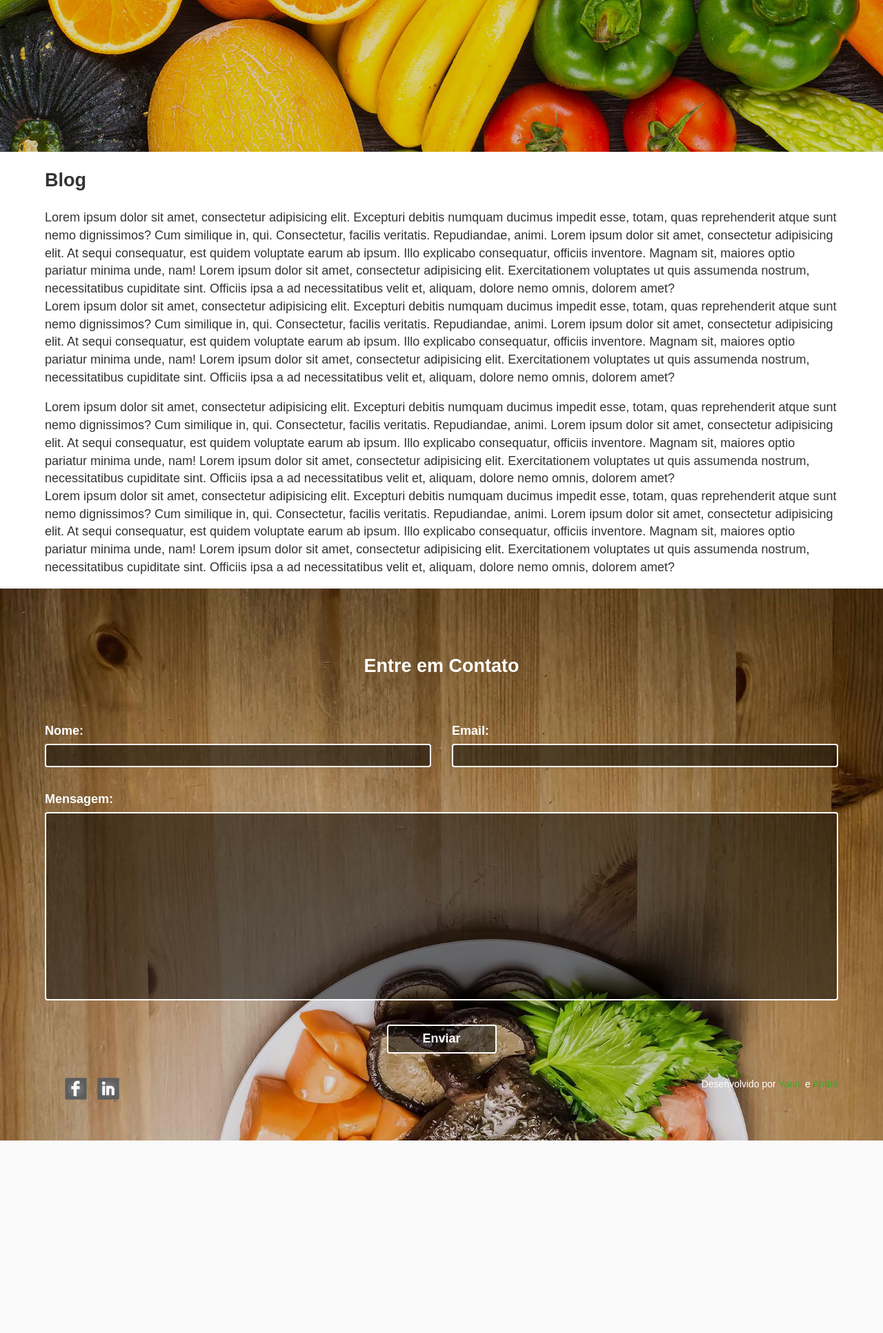
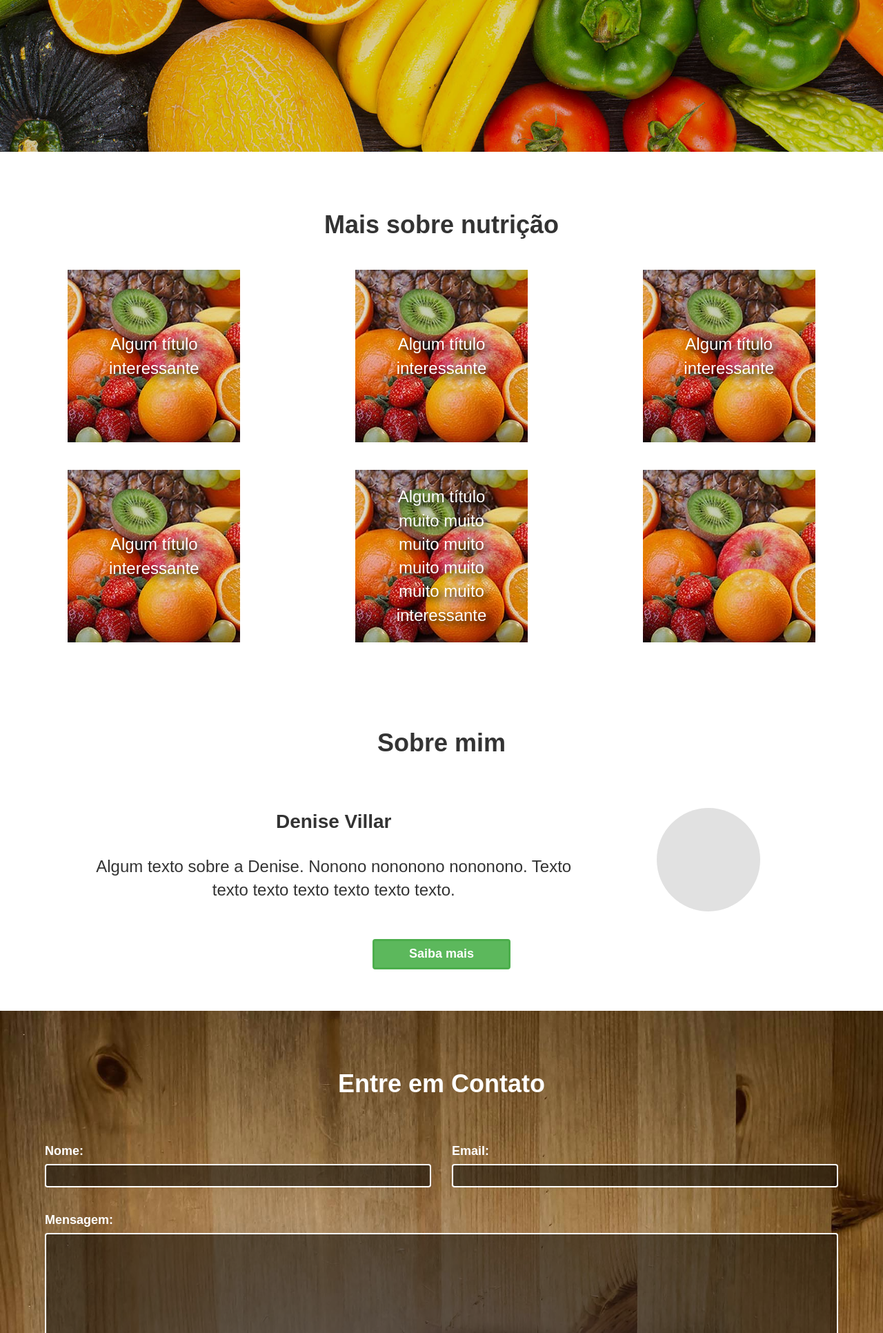
Before and after one commit to madplatypus/nutrireeduc, a PHP site: page / in a window 1280 px wide. Shown: the part 580-2512 px from the top of the page at 69% size. Before the commit the page ends 2233 px from the top, so only its background shows below. Run offline with PHP 8.4, Linux system fonts and the light colour scheme; some libraries are stand-ins or nearby versions; some web fonts are replaced.

Commit message:
Estrtura e estilo das sections Blog e Sobre (página incial)

```diff
--- a/index.html
+++ b/index.html
@@ -4,6 +4,18 @@
 	<meta charset="utf-8">
 	<meta http-equiv="X-UA-Compatible" content="IE=edge">
 	<title>Site da Denise :)</title>
+
+	 <meta name="description" content="">
+    <meta name="keywords" content="">
+    <meta name="author" content="Yanni Fraga">
+    <meta name="robots" content="index, follow">
+
+    <meta property="og:url"  content="">
+    <meta property="og:type" content="website">
+    <meta property="og:title" content="">
+    <meta property="og:image" content="">
+	<meta property="og:description" content="">
+
 	<link rel="stylesheet" href="https://fonts.google.com/specimen/Source+Sans+Pro?selection.family=Source+Sans+Pro">
 	<link rel="stylesheet" href="css/vendors/plugins.css">
 	<link rel="stylesheet" href="css/style.css">
@@ -41,17 +53,77 @@
 			</header>
 		</div>
 
-		<div class="content">
-			<section class="blog">
-				<h2>Blog</h2>
-				<p>Lorem ipsum dolor sit amet, consectetur adipisicing elit. Excepturi debitis numquam ducimus impedit esse, totam, quas reprehenderit atque sunt nemo dignissimos? Cum similique in, qui. Consectetur, facilis veritatis. Repudiandae, animi. Lorem ipsum dolor sit amet, consectetur adipisicing elit. At sequi consequatur, est quidem voluptate earum ab ipsum. Illo explicabo consequatur, officiis inventore. Magnam sit, maiores optio pariatur minima unde, nam! Lorem ipsum dolor sit amet, consectetur adipisicing elit. Exercitationem voluptates ut quis assumenda nostrum, necessitatibus cupiditate sint. Officiis ipsa a ad necessitatibus velit et, aliquam, dolore nemo omnis, dolorem amet? <br>
-				Lorem ipsum dolor sit amet, consectetur adipisicing elit. Excepturi debitis numquam ducimus impedit esse, totam, quas reprehenderit atque sunt nemo dignissimos? Cum similique in, qui. Consectetur, facilis veritatis. Repudiandae, animi. Lorem ipsum dolor sit amet, consectetur adipisicing elit. At sequi consequatur, est quidem voluptate earum ab ipsum. Illo explicabo consequatur, officiis inventore. Magnam sit, maiores optio pariatur minima unde, nam! Lorem ipsum dolor sit amet, consectetur adipisicing elit. Exercitationem voluptates ut quis assumenda nostrum, necessitatibus cupiditate sint. Officiis ipsa a ad necessitatibus velit et, aliquam, dolore nemo omnis, dolorem amet?
-				</p>
-				<p>Lorem ipsum dolor sit amet, consectetur adipisicing elit. Excepturi debitis numquam ducimus impedit esse, totam, quas reprehenderit atque sunt nemo dignissimos? Cum similique in, qui. Consectetur, facilis veritatis. Repudiandae, animi. Lorem ipsum dolor sit amet, consectetur adipisicing elit. At sequi consequatur, est quidem voluptate earum ab ipsum. Illo explicabo consequatur, officiis inventore. Magnam sit, maiores optio pariatur minima unde, nam! Lorem ipsum dolor sit amet, consectetur adipisicing elit. Exercitationem voluptates ut quis assumenda nostrum, necessitatibus cupiditate sint. Officiis ipsa a ad necessitatibus velit et, aliquam, dolore nemo omnis, dolorem amet? <br>
-				Lorem ipsum dolor sit amet, consectetur adipisicing elit. Excepturi debitis numquam ducimus impedit esse, totam, quas reprehenderit atque sunt nemo dignissimos? Cum similique in, qui. Consectetur, facilis veritatis. Repudiandae, animi. Lorem ipsum dolor sit amet, consectetur adipisicing elit. At sequi consequatur, est quidem voluptate earum ab ipsum. Illo explicabo consequatur, officiis inventore. Magnam sit, maiores optio pariatur minima unde, nam! Lorem ipsum dolor sit amet, consectetur adipisicing elit. Exercitationem voluptates ut quis assumenda nostrum, necessitatibus cupiditate sint. Officiis ipsa a ad necessitatibus velit et, aliquam, dolore nemo omnis, dolorem amet?
-				</p>
-			</section>
-		</div>
+		<section class="blog">
+			<div class="content">
+				<div class="articles">
+					<h2>Mais sobre nutrição</h2>
+					<div class="article-info">
+						<figure onclick="location.href='http://www.google.com';">
+							<h3>Algum título interessante</h3>
+							<img class="img-responsive" src="img/img-articles.jpg" alt="">
+							<figcaption><p>Quero saber mais</p></figcaption>
+						</figure>
+					</div>
+					<div class="article-info">
+						<figure onclick="location.href='http://www.google.com';">
+							<h3>Algum título interessante</h3>
+							<img class="img-responsive" src="img/img-articles.jpg" alt="">
+							<figcaption><p>Quero saber mais</p></figcaption>
+						</figure>
+					</div>
+					<div class="article-info">
+						<figure onclick="location.href='http://www.google.com';">
+							<h3>Algum título interessante</h3>
+							<img class="img-responsive" src="img/img-articles.jpg" alt="">
+							<figcaption><p>Quero saber mais</p></figcaption>
+						</figure>
+					</div>
+				</div>
+			</div>
+			<div class="content">
+				<div class="articles">
+					<div class="article-info">
+						<figure onclick="location.href='http://www.google.com';">
+							<h3>Algum título interessante</h3>
+							<img class="img-responsive" src="img/img-articles.jpg" alt="">
+							<figcaption><p>Quero saber mais</p></figcaption>
+						</figure>
+					</div>
+					<div class="article-info">
+						<figure onclick="location.href='http://www.google.com';">
+							<h3>Algum título muito muito muito muito muito muito muito muito interessante</h3>
+							<img class="img-responsive" src="img/img-articles.jpg" alt="">
+							<figcaption><p>Quero saber mais</p></figcaption>
+						</figure>
+					</div>
+					<div class="article-info">
+						<figure onclick="location.href='http://www.google.com';">
+							<img class="img-responsive" src="img/img-articles.jpg" alt="">
+							<figcaption><p>Ver todos os artigos</p></figcaption>
+						</figure>
+					</div>
+				</div>
+			</div>
+		</section>
+
+		<section class="about">
+			<div class="content">
+				<div class="about-info">
+					<h2>Sobre mim</h2>
+					<article>
+						<p>Denise Villar</p>
+						<p>Algum texto sobre a Denise. Nonono nononono nononono. Texto texto texto texto texto texto texto.</p>
+					</article>
+					<!-- <img src="" alt=""> -->
+					<div class="photo"></div><!-- delete -->
+				</div>
+			</div>
+			<div class="content">
+				<div class="button">
+					<button type="submit" class="btn btn-success">Saiba mais</button>
+				</div>
+			</div>
+		</section>
 
 		<div class="content-image">
 			<footer>
@@ -67,7 +139,7 @@
 					</div>
 					<div class="form-group form3">
 						<label for="mensagem">Mensagem:</label>
-						<textarea class="form-control" name="Mensagem" id="Mensagem" rows="10" required></textarea>
+						<textarea class="form-control" name="Mensagem" id="Mensagem" rows="7" required></textarea>
 					</div>
 					<div class="form-group form3">
 						<button type="submit" class="btn btn-success">Enviar</button>
--- a/scss/_master.scss
+++ b/scss/_master.scss
@@ -1,6 +1,12 @@
 .content-image {
 	@include make-row();
 	height: 100%;
+}
+
+h2 {
+	margin: 1.111em;
+	font-size: 2em;
+	text-align: center;
 }
 
 .navbar {
@@ -12,7 +18,7 @@
 	background-color: #828282; //fallback color
 	background-color: rgba(0, 0, 0, 0.5);
 	width: 100%;
-	z-index: 99;
+	z-index: 100;
 
 	.container-fluid {
 		margin-left: 1.667em;
@@ -55,6 +61,7 @@ header, footer {
 	background-size: cover;
 	background-repeat: no-repeat;
 	background-attachment: fixed;
+	min-height: 700px;
 }
 
 header {
@@ -82,17 +89,16 @@ header {
 }
 
 footer {
+	padding: 2.2222em 0 0;
 	background-image: url('../img/background-footer.jpg');
 
 	h2 {
-		padding-top: 70px;
-		text-align: center;
 		color: $opp-color;
 	}
 
 	form {
 		margin: 0 2.777em;
-		padding-top: 2.222em;
+		padding-top: 1.111em;
 	}
 
 	label {
@@ -138,7 +144,6 @@ footer {
 		}
 	}
 
-
 	.media {
 		@include make-md-column(6);
 
@@ -168,15 +173,142 @@ footer {
 		padding-right: 4.6428em;
 		text-align: right;
 		font-size: 0.777em;
-		color: $opp-color;
+		color: $opp-color
 	}
 }
 
 //separar arquivo
 
 .blog {
-	margin: 0 2.777em;
-	padding: 0 0.833em;
+	margin: 2.2222em 0;
+	//height: 100%;
+
+	.articles {
+		@include make-md-column(12);
+	}
+
+	.article-info {
+		@include make-md-column(4);
+		margin-bottom: 2.2222em;
+	}
+
+	figure {
+		margin: 0 auto;
+		position: relative;
+		overflow: hidden;
+		width: 250px;
+		height: 250px;
+		text-align: center;
+		cursor: pointer;
+
+		h3 {
+			position: absolute;
+			margin: 0;
+			left: 50%;
+			top: 50%;
+			transform: translateX(-50%) translateY(-50%);
+			font-size: 1.3333em;
+			font-weight: 300;
+			color: $opp-color;
+			text-shadow: 5px 5px 10px #000;
+		}
+
+		img {
+			margin: 0 auto;
+		}
+
+		figcaption {
+			display: table;
+			position: absolute;
+			left: 0;
+			right: 0;
+			top: 0;
+			width: 250px;
+			height: 250px;
+			background: rgba(55,169,38, 0.9);
+			color: $opp-color;
+			opacity: 0;
+			z-index: 50;
+			transition: all 0.4s ease-out;
+
+			p {
+				display: table-cell;
+				vertical-align: middle;
+				position: relative;
+				top: -40px;
+				font-size: 2em;
+				transition: all 0.4s ease-out;
+			}
+		}
+
+		&:hover {
+			figcaption {
+				opacity: 1;
+			}
+
+			p {
+				transform: translateY(40px);
+			}
+		}
+	}
+}
+
+.about {
+	margin: 0 0 3.3333em;
+
+	.about-info {
+		@include make-md-column(12);
+	}
+
+	article {
+		@include make-md-column(7);
+		@include make-md-column-offset(1);
+
+		text-align: center;
+
+		p {
+			font-size: 1.3333em;
+		}
+
+		p:first-child {
+			font-size: 1.5555em;
+			font-weight: bold;
+		}
+	}
+
+	.photo {
+		@include make-md-column(3);
+		@include make-md-column-offset(1);
+		margin-top: 1.5555em;
+	}
+
+
+	.button {
+		margin-top: 1.6666em;
+		text-align: center;
+	}
+
+	.btn-success {
+		padding-left: 2.777em;
+		padding-right: 2.777em;
+		font-size: 1em;
+		font-weight: bold;
+		border-width: 3px;
+
+		&:hover {
+			background-color: $main-color;
+			border-color: $main-color;
+		}
+	}
+
+	//depois de ter a foto, apagar
+	.photo {
+		height: 150px;
+		width: 150px;
+		background-color: #e1e1e1;
+		border-radius: 50%;
+	}
+	//até aqui
 }
 
 //
```
Also changed, not shown: css/style.css, img/img-articles.jpg (added), scss/_default.scss (line endings or trailing spaces), 2 other files.
